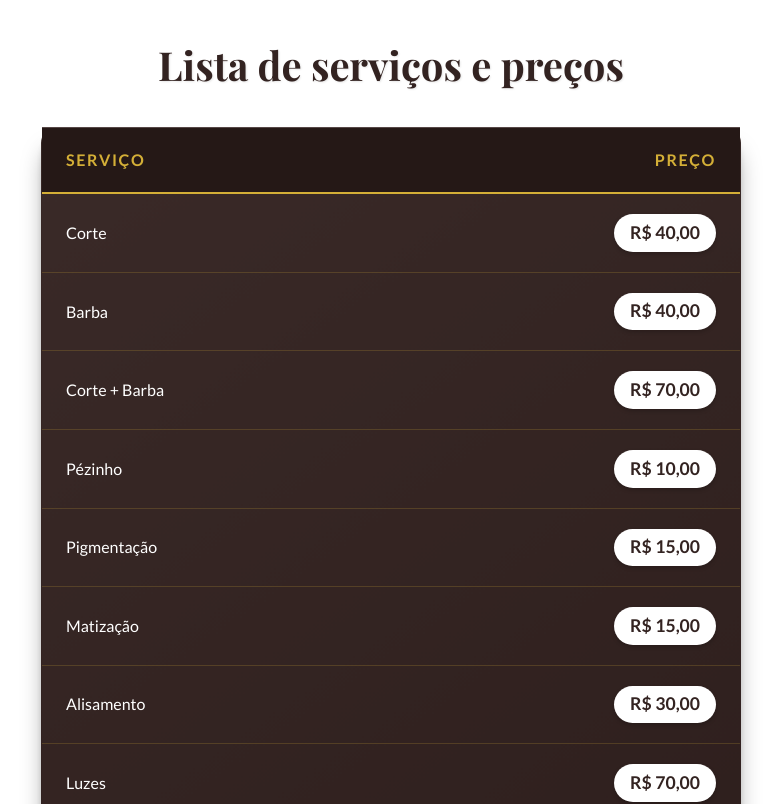
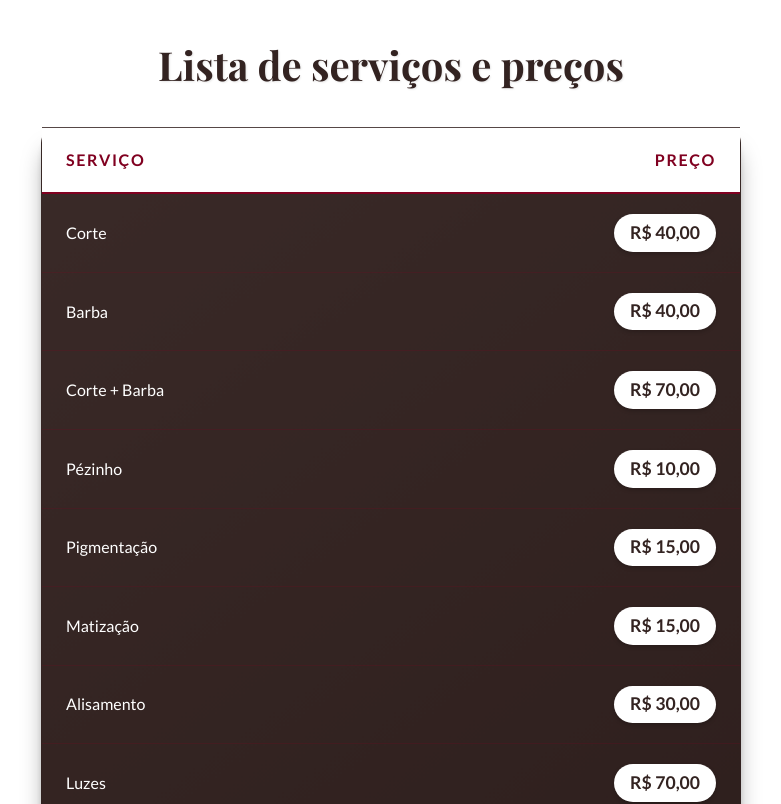
Before and after one commit to gustavo-marcialis/lucena-barbearia, a Next.js app: page / in a window 1280 px wide. Shown: the part 1300-2104 px from the top of the page, without its empty margins (249-1030 px from the left). Built offline with nearby package versions, Linux system fonts and the light colour scheme; a web font is replaced by a local one.

Commit message:
Update price table headers to use burgundy theme
- Change text color of price table headers to burgundy (#800020) as requested.
- Update header background to white to ensure accessible contrast ratios.
- Update border and hover colors to match the burgundy theme.

```diff
--- a/src/styles/globals.css
+++ b/src/styles/globals.css
@@ -394,12 +394,12 @@ h1, h2, h3, h4, h5, h6 {
 }
 
 .price-table th {
-  background-color: #251816;
-  color: #D4AF37;
+  background-color: #ffffff;
+  color: #800020; /* Bordeaux text */
   font-weight: bold;
   text-transform: uppercase;
   letter-spacing: 0.1em;
-  border-bottom: 2px solid #D4AF37;
+  border-bottom: 2px solid #800020;
 }
 
 .price-table th:last-child {
@@ -407,7 +407,7 @@ h1, h2, h3, h4, h5, h6 {
 }
 
 .price-table td {
-  border-bottom: 1px solid rgba(212, 175, 55, 0.2);
+  border-bottom: 1px solid rgba(128, 0, 32, 0.2); /* Subtle bordeaux separator */
 }
 
 .price-table tr:last-child td {
@@ -415,7 +415,7 @@ h1, h2, h3, h4, h5, h6 {
 }
 
 .price-table tr:hover {
-  background-color: rgba(212, 175, 55, 0.1);
+  background-color: rgba(128, 0, 32, 0.1); /* Bordeaux tint on hover */
   transform: scale(1.01);
   transition: all 0.2s ease;
 }
```
